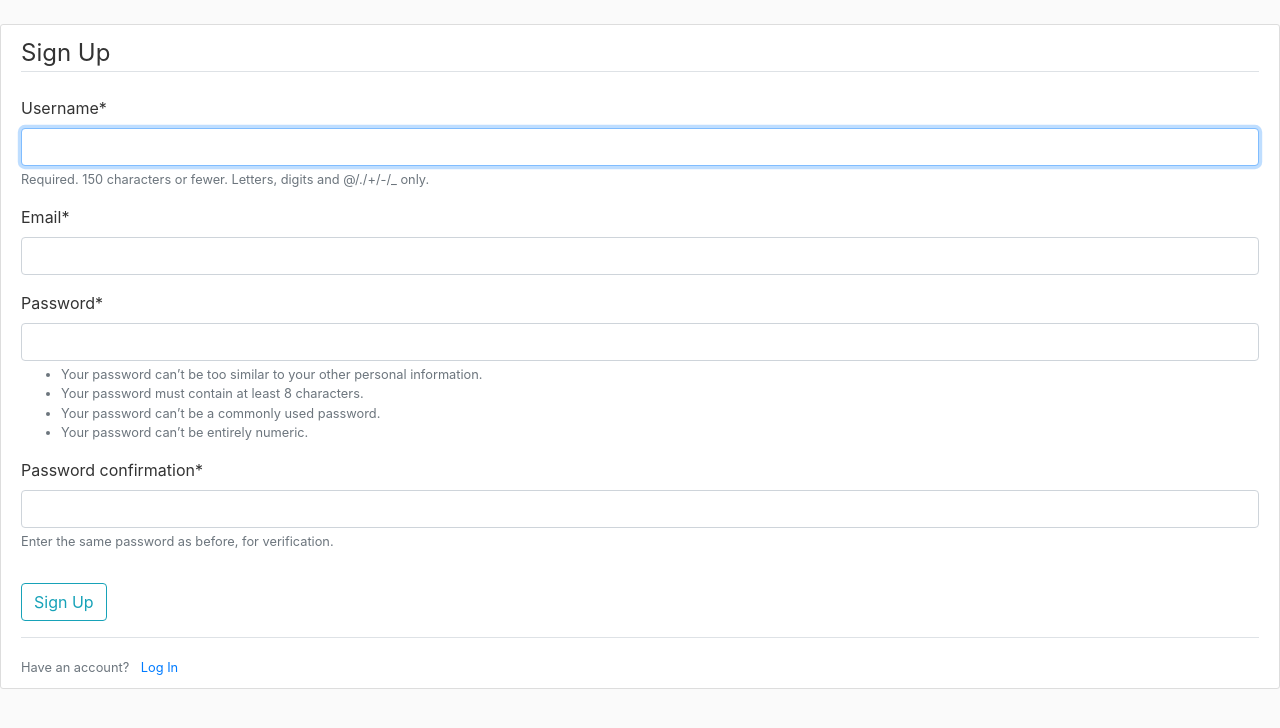
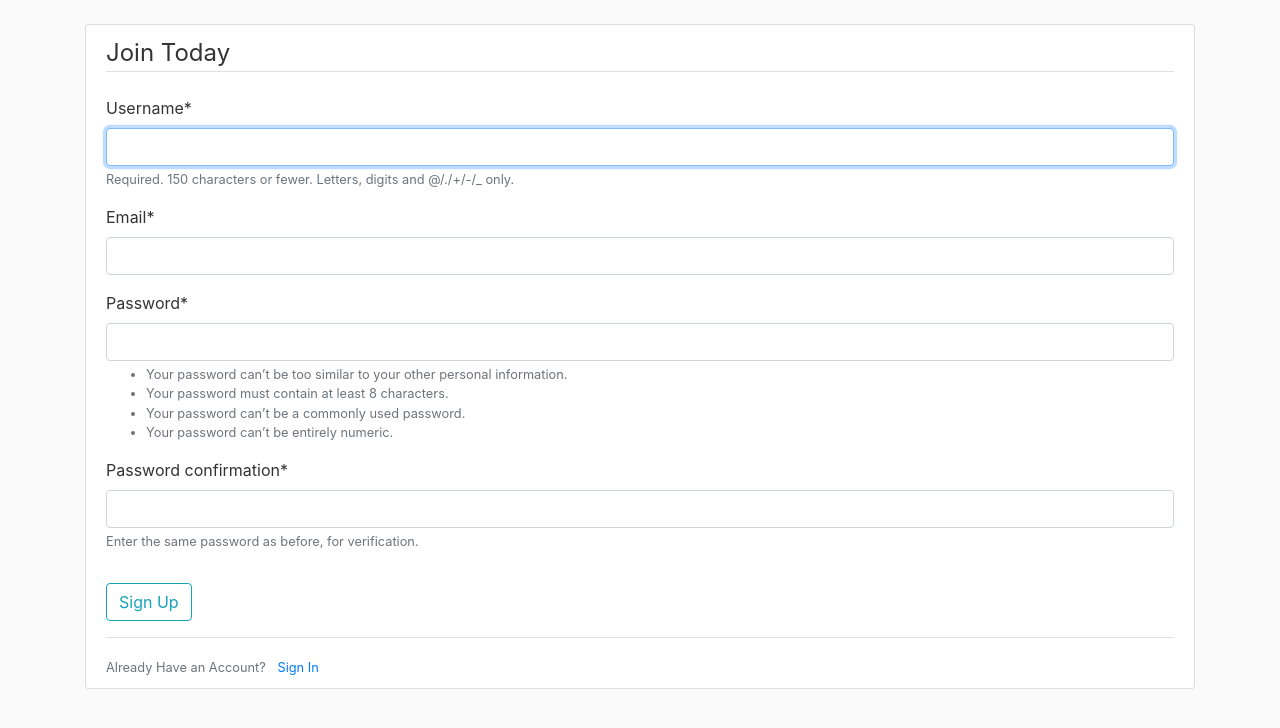
Before and after one commit to CodeGuru45/django-website, a Django app: template users/templates/users/register.html in a window 1280 px wide. Shown: the part 56-784 px from the top of the page. Run offline with Django 3.2, Linux system fonts and the light colour scheme; the template is opened without the code that fills it: values that come from a table or form of the project are taken from there, others are empty; some libraries are stand-ins or nearby versions.

Commit message:
added container class

```diff
--- a/users/templates/users/register.html
+++ b/users/templates/users/register.html
@@ -1,11 +1,12 @@
 {% extends "blog/base.html" %}
 {% load crispy_forms_tags %}
 {% block content %}
+<div class="container">
     <div class="content-section">
         <form method="POST">
             {% csrf_token %}
             <fieldset class="form-group">
-                <legend class="border-bottom mb-4">Sign Up</legend>
+                <legend class="border-bottom mb-4">Join Today</legend>
                 {{ form|crispy }}
             </fieldset>
             <div class="form-group">
@@ -14,8 +15,9 @@
         </form>
         <div class="border-top pt-3">
             <small class="text-muted">
-                Have an account? <a class="ml-2" href="{% url 'login' %}">Log In</a>
+                Already Have an Account? <a class="ml-2" href="{% url 'login' %}">Sign In</a>
             </small>
         </div>
     </div>
+</div>
 {% endblock content %}
```
